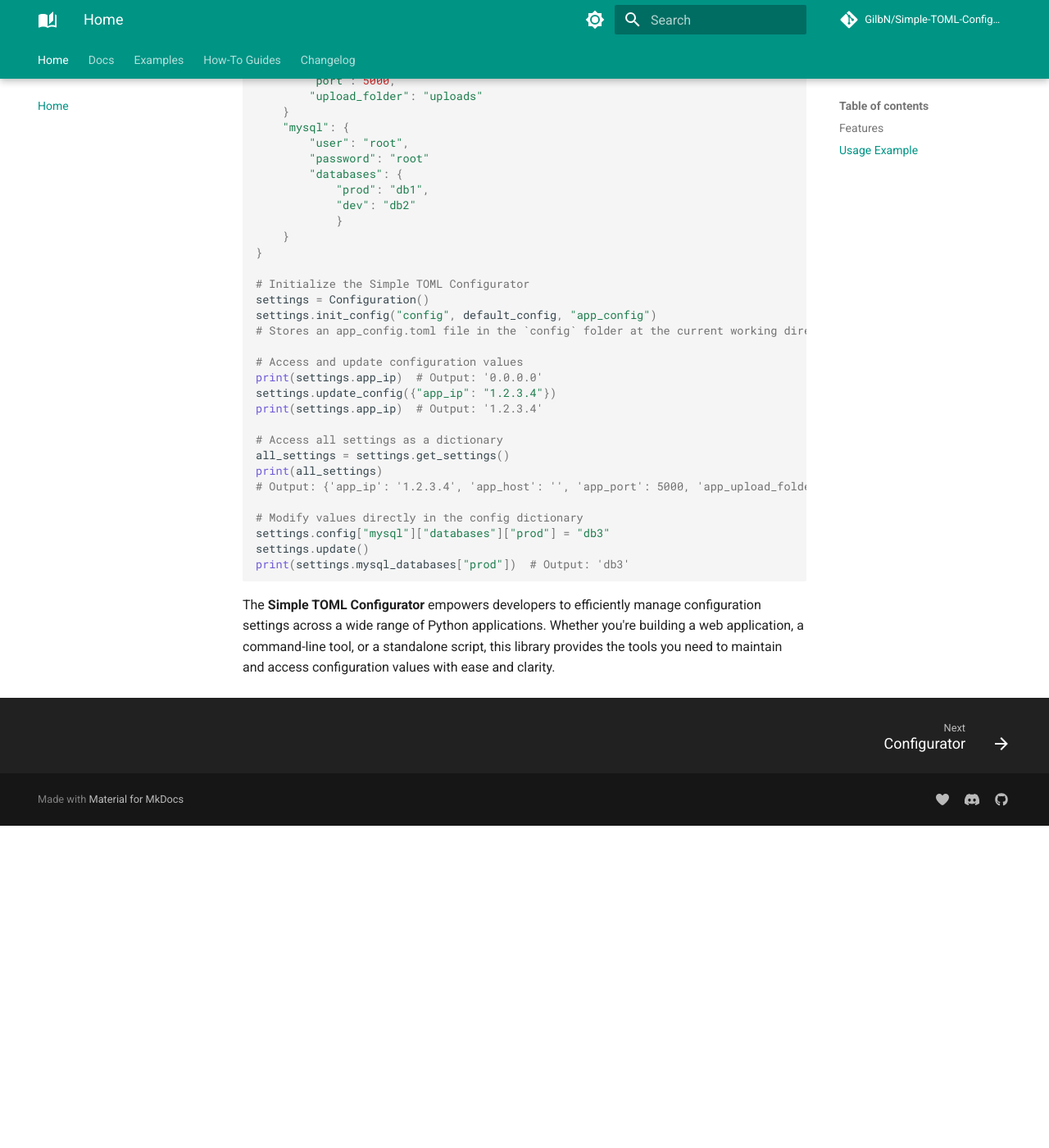
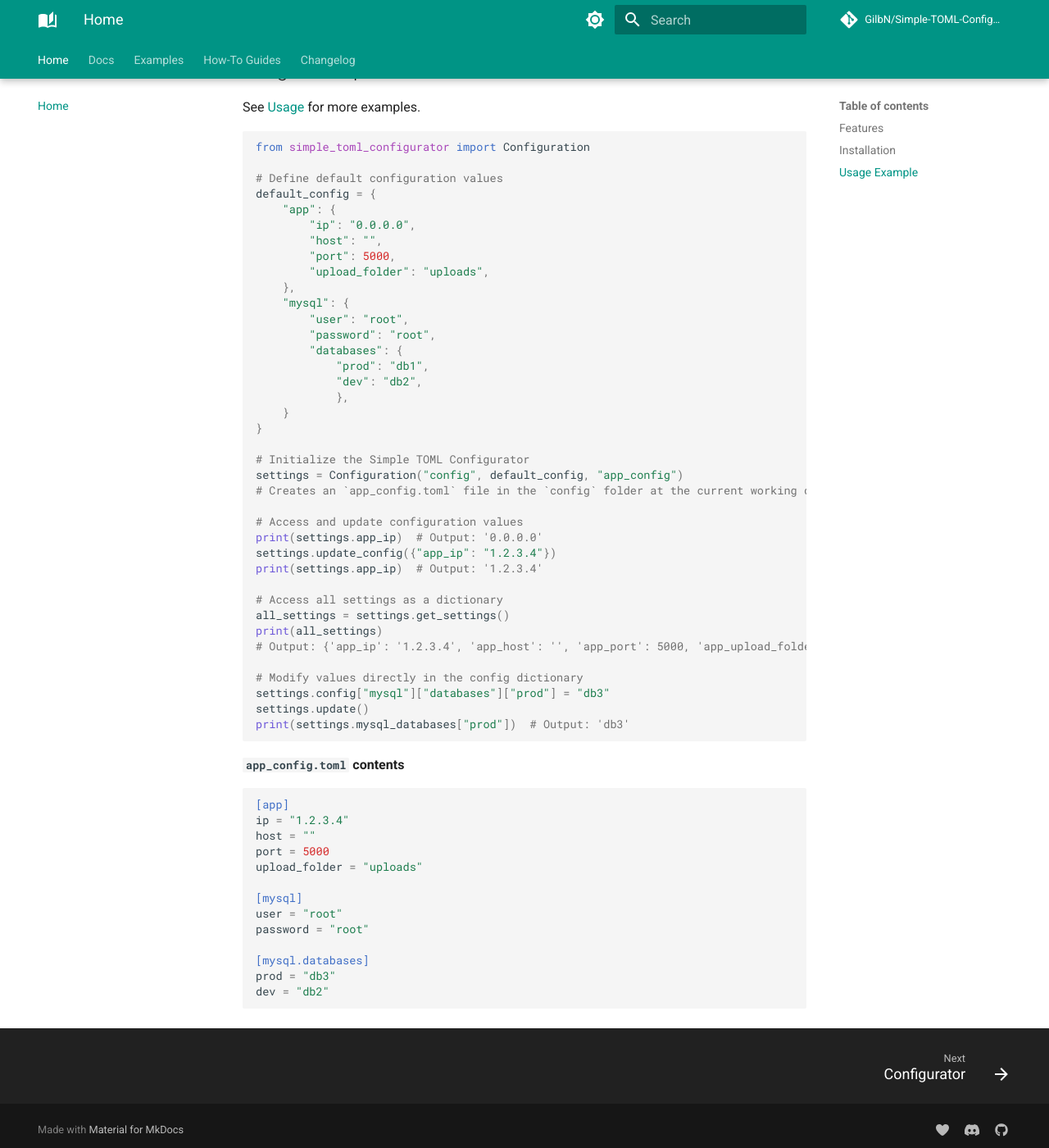
Before and after one commit to GilbN/Simple-TOML-Configurator, an MkDocs documentation site: the page built from docs/index.md, in a window 1280 px wide and 1400 px high, scrolled down 1168 px. Shown: the whole window at 82% size. Built offline with MkDocs 1.6.1 and Material for MkDocs 9.7.7, drawn with Linux system fonts in a browser that asks for light colours; comment, search, counter and statistics services are not loaded; the version menu is left out; before the commit the page ends 2175 px from its top, so only the background shows below that; some of the changed text lies outside the part shown.

````diff
--- a/README.md
+++ b/README.md
@@ -18,7 +18,16 @@ The **Simple TOML Configurator** is a versatile Python library designed to strea
 
 7. **Customization Capabilities:** The `Configuration` class can be extended and customized to cater to application-specific requirements. Developers can implement custom logic with getters and setters to handle unique settings or scenarios.
 
+## Installation
+
+Install with
+```bash
+pip install simple-toml-configurator
+```
+
 ## Usage Example
+
+See [Usage](https://gilbn.github.io/Simple-TOML-Configurator/latest/usage-examples/) for more examples.
 
 ```python
 from simple_toml_configurator import Configuration
@@ -29,22 +38,21 @@ default_config = {
         "ip": "0.0.0.0",
         "host": "",
         "port": 5000,
-        "upload_folder": "uploads"
-    }
+        "upload_folder": "uploads",
+    },
     "mysql": {
         "user": "root",
-        "password": "root"
+        "password": "root",
         "databases": {
             "prod": "db1",
-            "dev": "db2"
-            }
+            "dev": "db2",
+            },
     }
 }
 
 # Initialize the Simple TOML Configurator
-settings = Configuration()
-settings.init_config("config", default_config, "app_config")
-# Stores an app_config.toml file in the `config` folder at the current working directory.
+settings = Configuration("config", default_config, "app_config")
+# Creates an `app_config.toml` file in the `config` folder at the current working directory.
 
 # Access and update configuration values
 print(settings.app_ip)  # Output: '0.0.0.0'
@@ -62,4 +70,20 @@ settings.update()
 print(settings.mysql_databases["prod"])  # Output: 'db3'
 ```
 
-The **Simple TOML Configurator** empowers developers to efficiently manage configuration settings across a wide range of Python applications. Whether you're building a web application, a command-line tool, or a standalone script, this library provides the tools you need to maintain and access configuration values with ease and clarity.
+**`app_config.toml` contents**
+
+```toml
+[app]
+ip = "1.2.3.4"
+host = ""
+port = 5000
+upload_folder = "uploads"
+
+[mysql]
+user = "root"
+password = "root"
+
+[mysql.databases]
+prod = "db3"
+dev = "db2"
+```
````
Also changed, not shown: docs/changelog.md (added, +1 -0 lines), docs/installation.md (+4 -4 lines), docs/usage-examples.md (+1 -1 lines), docs/examples.md (deleted), 1 other file.
